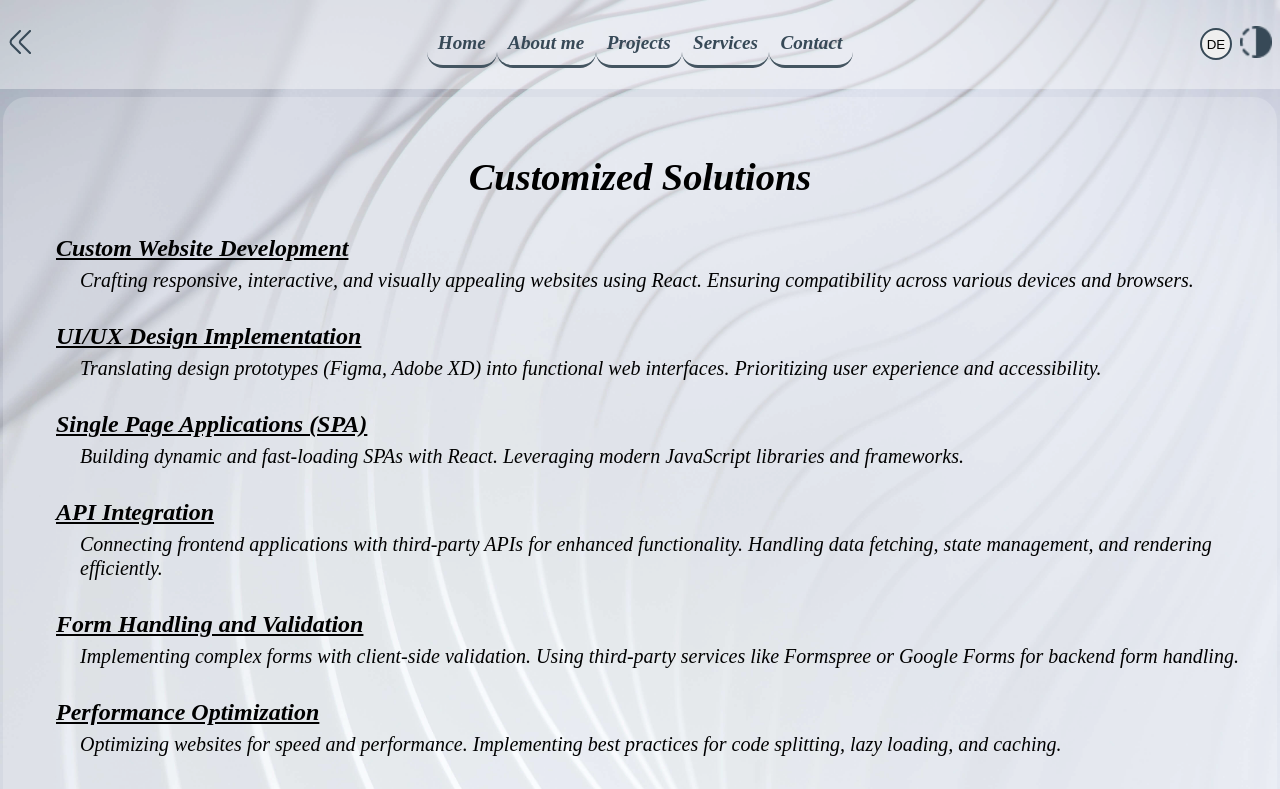
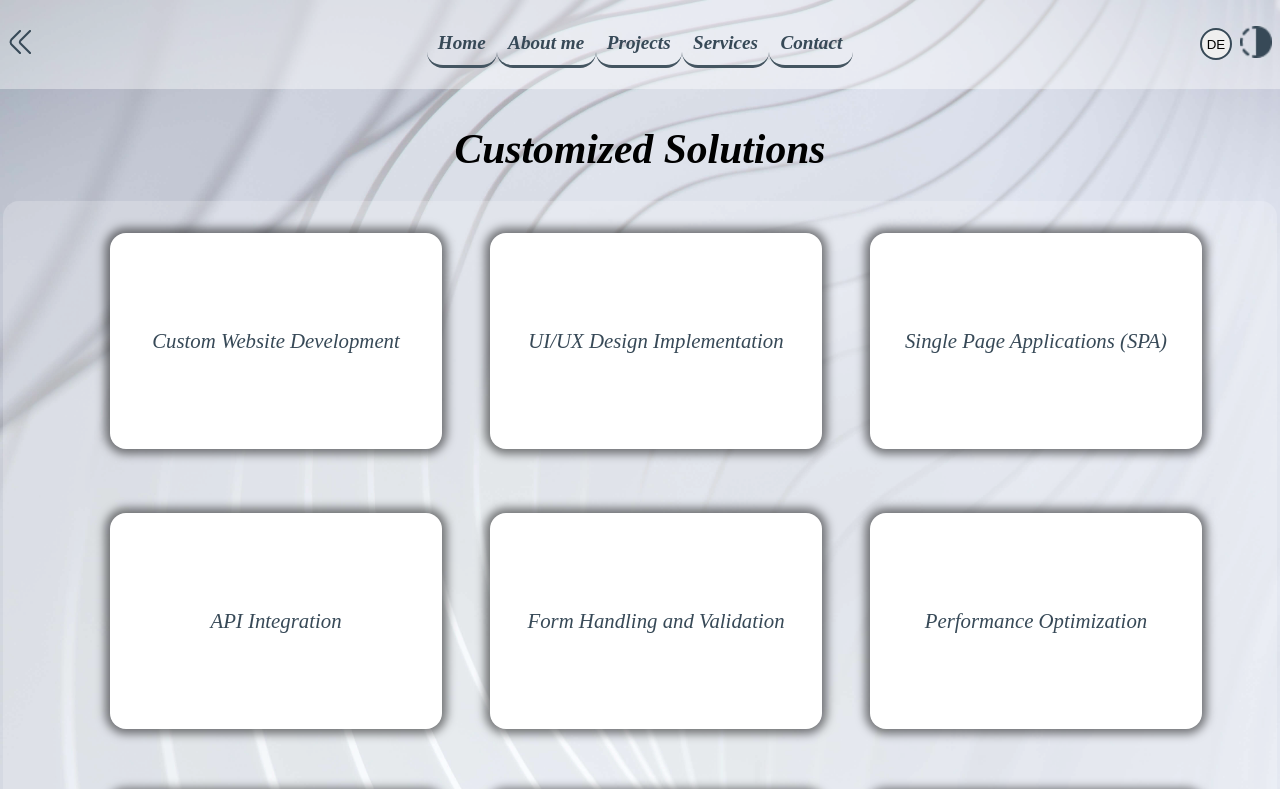
Before and after one commit to CristinaSt86/My-Portfolio, a React (Create React App) app: page /services in a window 1280 px wide. Shown: the top 789 px of the page. Built offline with nearby package versions, Linux system fonts and the light colour scheme.

Commit message:
Add new components, modify Services Page

```diff
--- a/src/AboutPage/AboutPage.module.css
+++ b/src/AboutPage/AboutPage.module.css
@@ -85,18 +85,22 @@
   font-weight: 600;
   text-decoration: none;
   transition: transform 0.3s ease;
+  border-top: 3px solid var(--text-night-mode);
+  border-bottom: 3px solid var(--text-night-mode);
 }
 
 .listItem a,
 .listItem a:visited {
   text-decoration: none;
-  color: inherit; /* Ensures the link color matches the text color */
+  color: inherit;
 }
 
 .listItem:hover {
   background: var(--text-night-mode);
   color: #3747d6;
   transform: scale(1.1);
+  border-top: 3px solid  #3747d6;
+  border-bottom: 3px solid  #3747d6;
 }
 
 .paragraf {
--- a/src/ServicesPage/ServicesPage.jsx
+++ b/src/ServicesPage/ServicesPage.jsx
@@ -1,52 +1,72 @@
 import React from "react";
 import css from "./ServicesPage.module.css";
-import ParagraphNight from "../components/ParagraphNight/ParagraphNight";
 import { useTranslation } from "react-i18next";
+import FlippCard from "../components/FlippCard/FlippCard";
 
 const Services = () => {
   const { t } = useTranslation();
+
+  const services = [
+    {
+      key: "customWebDev",
+      title: t("customWebDevTitle"),
+      description: t("customWebDevDescription"),
+    },
+    {
+      key: "uiUxDesign",
+      title: t("uiUxDesignTitle"),
+      description: t("uiUxDesignDescription"),
+    },
+    { key: "spa", title: t("spaTitle"), description: t("spaDescription") },
+    {
+      key: "apiIntegration",
+      title: t("apiIntegrationTitle"),
+      description: t("apiIntegrationDescription"),
+    },
+    {
+      key: "formHandling",
+      title: t("formHandlingTitle"),
+      description: t("formHandlingDescription"),
+    },
+    {
+      key: "performanceOpt",
+      title: t("performanceOptTitle"),
+      description: t("performanceOptDescription"),
+    },
+    {
+      key: "versionControl",
+      title: t("versionControlTitle"),
+      description: t("versionControlDescription"),
+    },
+    {
+      key: "thirdPartyIntegration",
+      title: t("thirdPartyIntegrationTitle"),
+      description: t("thirdPartyIntegrationDescription"),
+    },
+    {
+      key: "maintenance",
+      title: t("maintenanceTitle"),
+      description: t("maintenanceDescription"),
+    },
+    {
+      key: "limitations",
+      title: t("limitationsTitle"),
+      description: t("limitationsDescription"),
+    },
+  ];
+
   return (
-    <div className={css.mainContainer}>
+    <div className={css.services}>
       <h1 className={css.servicesTitle}>{t("servicesTitle")}</h1>
-      <ParagraphNight>
-        <dl>
-          <dt>{t("customWebDevTitle")}</dt>
-          <dd>{t("customWebDevDescription")}</dd>
-
-          <dt>{t("uiUxDesignTitle")}</dt>
-          <dd>{t("uiUxDesignDescription")}</dd>
-
-          <dt>{t("spaTitle")}</dt>
-          <dd>{t("spaDescription")}</dd>
-
-          <dt>{t("apiIntegrationTitle")}</dt>
-          <dd>{t("apiIntegrationDescription")}</dd>
-
-          <dt>{t("formHandlingTitle")}</dt>
-          <dd>{t("formHandlingDescription")}</dd>
-
-          <dt>{t("performanceOptTitle")}</dt>
-          <dd>{t("performanceOptDescription")}</dd>
-
-          <dt>{t("versionControlTitle")}</dt>
-          <dd>{t("versionControlDescription")}</dd>
-        </dl>
-      </ParagraphNight>
-      <h2 className={css.servicesTitle}>{t("additionalServicesTitle")}</h2>
-      <ParagraphNight>
-        <dl>
-          <dt>{t("thirdPartyIntegrationTitle")}</dt>
-          <dd>{t("thirdPartyIntegrationDescription")}</dd>
-
-          <dt>{t("maintenanceTitle")}</dt>
-          <dd>{t("maintenanceDescription")}</dd>
-        </dl>
-      </ParagraphNight>
-      <h2 className={css.servicesTitle}>{t("limitationsTitle")}</h2>
-
-      <ParagraphNight>
-        <p>{t("limitationsDescription")}</p>
-      </ParagraphNight>
+      <div className={css.mainContainer}>
+        {services.map((service) => (
+          <FlippCard
+            key={service.key}
+            title={service.title}
+            description={service.description}
+          />
+        ))}
+      </div>
     </div>
   );
 };
--- a/src/ServicesPage/ServicesPage.module.css
+++ b/src/ServicesPage/ServicesPage.module.css
@@ -1,46 +1,29 @@
+
+.services {
+  display: flex;
+  flex-direction: column;
+  justify-content: center;
+  align-items: center;
+}
+.servicesTitle {
+  align-items: center;
+}
 .mainContainer {
   max-width: 1200px;
   margin: auto;
   padding: 2rem 2.3rem;
   display: flex;
-  flex-direction: column;
   flex-wrap: wrap;
   justify-content: center;
   align-items: center;
+  gap: 5rem;
   background: #ffffff33;
-  border-radius: 1.5rem;
-  font-size: 1.2rem;
-  margin-bottom: 3rem;
+  border-radius: 1rem;
 }
 
-.servicesTitle {
-  text-align: center;
-}
-
-dl {
-  font-size: 1.25rem;
-  line-height: 0.5rem;
-}
-
-dt {
-  font-weight: bold;
-  font-size: 1.5rem;
-  text-decoration: underline;
-  margin: 1rem;
-}
-
-dd {
-  margin-bottom: 2.5rem;
-  line-height: 1.5rem;
-  font-size: 1.25rem;
-}
-
-@media only screen and (max-width: 767px) {
-  dt {
-    line-height: 2rem;
-  }
-
-  .mainContainer{
-    padding: 1rem;
+@media (max-width: 600px){
+  .servicesTitle{
+    margin: 1rem;
+    text-align: center;
   }
 }
--- /dev/null
+++ b/src/components/FlippCard/FlippCard.jsx
@@ -0,0 +1,23 @@
+import React, { useState } from "react";
+import css from "./FlippCard.module.css";
+import { useTranslation } from "react-i18next";
+
+const FlippCard = ({ title, description }) => {
+  const [isFlipped, setIsFlipped] = useState(false);
+  const { t } = useTranslation();
+
+  const handleFlipping = () => {
+    setIsFlipped(!isFlipped);
+  };
+
+  return (
+    <div onClick={handleFlipping}>
+      <div className={`${css.card} ${isFlipped ? css.flipped : ""}`}>
+        <div className={css.front}>{title}</div>
+        <div className={css.back}>{description}</div>
+      </div>
+    </div>
+  );
+};
+
+export default FlippCard;
--- /dev/null
+++ b/src/components/FlippCard/FlippCard.module.css
@@ -0,0 +1,42 @@
+.card {
+  width: 300px;
+  height: 200px;
+  transition: transform 0.6s;
+  transform-style: preserve-3d;
+  transform-origin: center;
+}
+
+.flipped {
+  transform: rotateY(180deg);
+}
+
+.front,
+.back {
+  width: 100%;
+  height: 100%;
+  position: absolute;
+  backface-visibility: hidden;
+  display: flex;
+  align-items: center;
+  justify-content: center;
+  padding: 0.5rem 1rem;
+  border-radius: 1rem;
+  box-shadow: 0 0 10px 5px rgba(0, 0, 0, 0.5);
+}
+
+.front {
+  background-color: #fff;
+  color: #374957;
+  transition: transform 0.3s ease;
+}
+
+.front:hover {
+  transform: scale(1.1);
+  text-decoration: underline;
+}
+
+.back {
+  background-color: #374957;
+  color: #fff;
+  transform: rotateY(180deg);
+}
--- a/src/components/WeatherMini/WeatherMini.module.css
+++ b/src/components/WeatherMini/WeatherMini.module.css
@@ -5,7 +5,7 @@
   align-items: center;
   border-radius: 1rem;
   padding: 0.5rem;
-  border: 5px solid #3747d6;
+  border: 3px solid #3747d6;
 
 }
 
```
